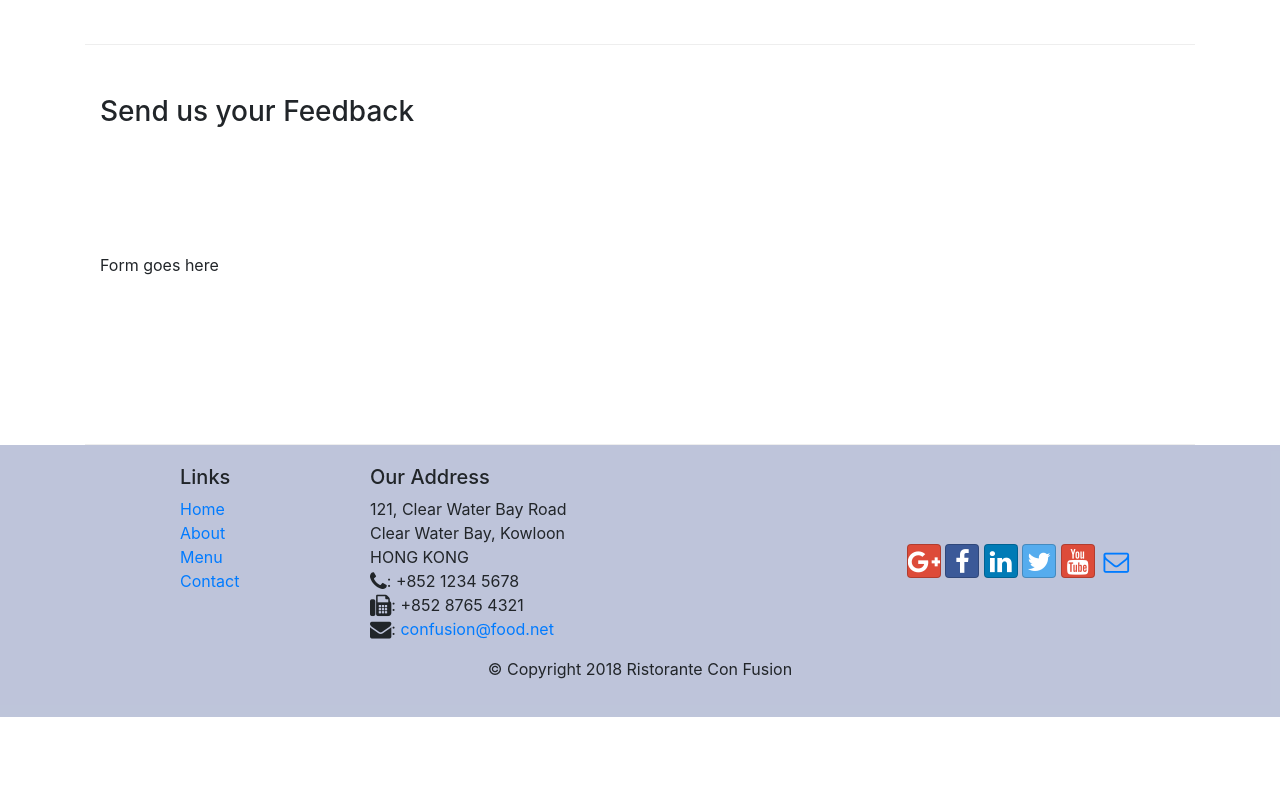
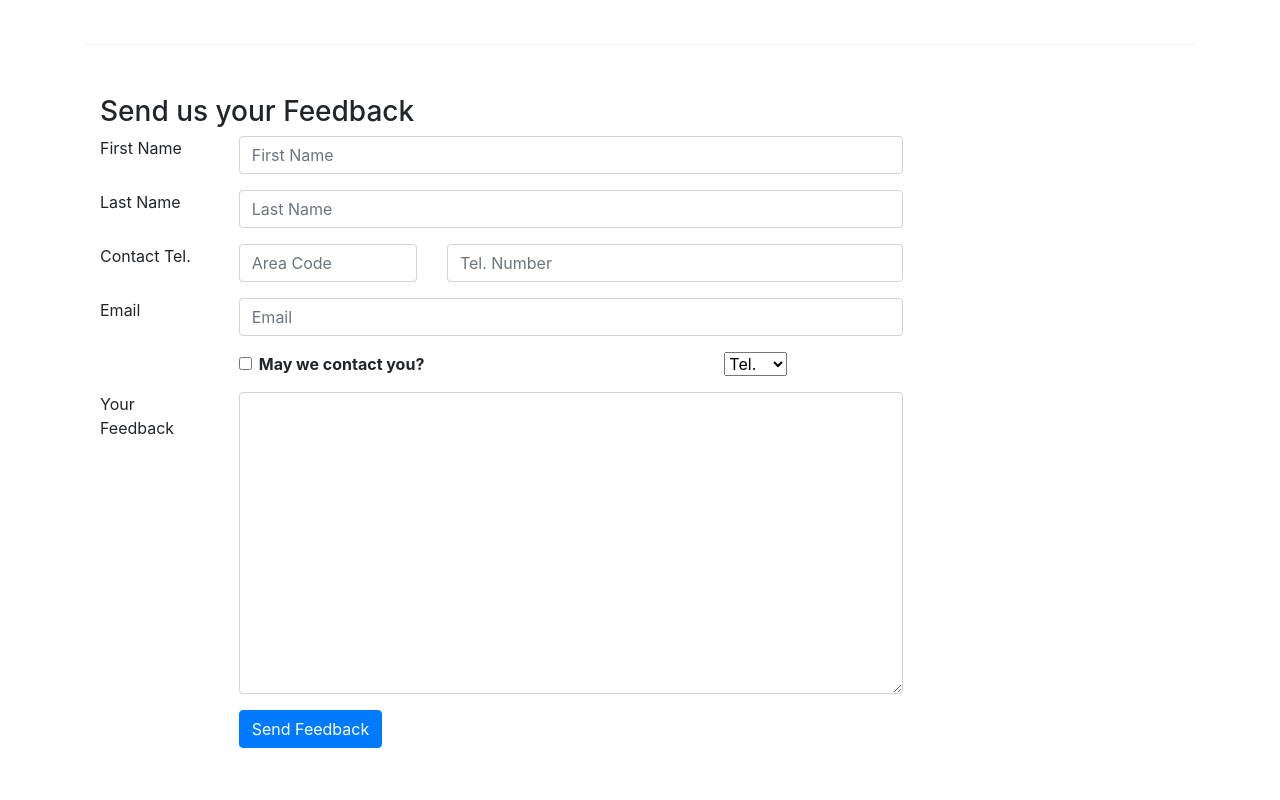
Before and after one commit to deadhit-7081/bootstrap4, a website: page contactus.html in a window 1280 px wide. Shown: the part 820-1620 px from the top of the page. Before the commit the page ends 1537 px from the top, so only its background shows below. Drawn offline with nearby package versions, Linux system fonts and the light colour scheme.

Commit message:
Button and Forms

```diff
--- a/contactus.html
+++ b/contactus.html
@@ -92,7 +92,62 @@
               <h3>Send us your Feedback</h3>
            </div>
             <div class="col-12 col-md-9">
-                Form goes here
+               <form>
+                   <div class="form-group row">
+                       <lable for="firstname" class="col-md-2 col-form-lable">First Name</lable>
+                       <div class="col-md-10">
+                           <input type="text" class="form-control" id="firstname" name="firstname" placeholder="First Name">
+                       </div>
+                   </div>
+                   <div class="form-group row">
+                    <lable for="lastname" class="col-md-2 col-form-lable">Last Name</lable>
+                    <div class="col-md-10">
+                        <input type="text" class="form-control" id="lastname" name="lastname" placeholder="Last Name">
+                    </div>
+                   </div>
+                   <div class="form-group row">
+                    <lable for="telnum" class="col-12 col-md-2 col-form-lable">Contact Tel.</lable>
+                    <div class="col-5 col-md-3">
+                        <input type="tel" class="form-control" id="areacode" name="areacode" placeholder="Area Code">
+                    </div>
+                    <div class="col-7 col-md-7">
+                        <input type="tel" class="form-control" id="telnum" name="telnum" placeholder="Tel. Number">
+                    </div>
+                </div>
+                <div class="form-group row">
+                 <lable for="emailid" class="col-md-2 col-form-lable">Email</lable>
+                 <div class="col-md-10">
+                     <input type="email" class="form-control" id="emailid" name="emailid" placeholder="Email">
+                 </div>
+                </div>
+                <div class="form-group row">
+                <div class="col-md-6 offset-md-2">
+                    <div class="form-check">
+                        <input type="checkbox" class="form-check-input" name="approve" id="approve" value="">
+                        <lable class="form-check-lable" for="approve">
+                            <strong>May we contact you?</strong>
+                        </lable>
+                    </div>
+                </div>
+                    <div class="col-md-3 offset-md-1">
+                        <select class="form control">
+                            <option>Tel.</option>
+                            <option>Email</option>
+                        </select>
+                    </div>
+                </div>
+                <div class="form-group row">
+                    <lable for="feedback" class="col-md-2 col-form-lable">Your Feedback</lable>
+                    <div class="col-md-10">
+                        <textarea class="form-control" id="feedback" name="feedback" rows="12"></textarea>
+                    </div>
+                   </div>
+                   <div class="form-group row">
+                       <div class="offset-md-2 col-md-10">
+                           <button type="Submit" class="btn btn-primary">Send Feedback</button>
+                       </div>
+                   </div>
+               </form>
             </div>
              <div class="col-12 col-md">
             </div>
```
